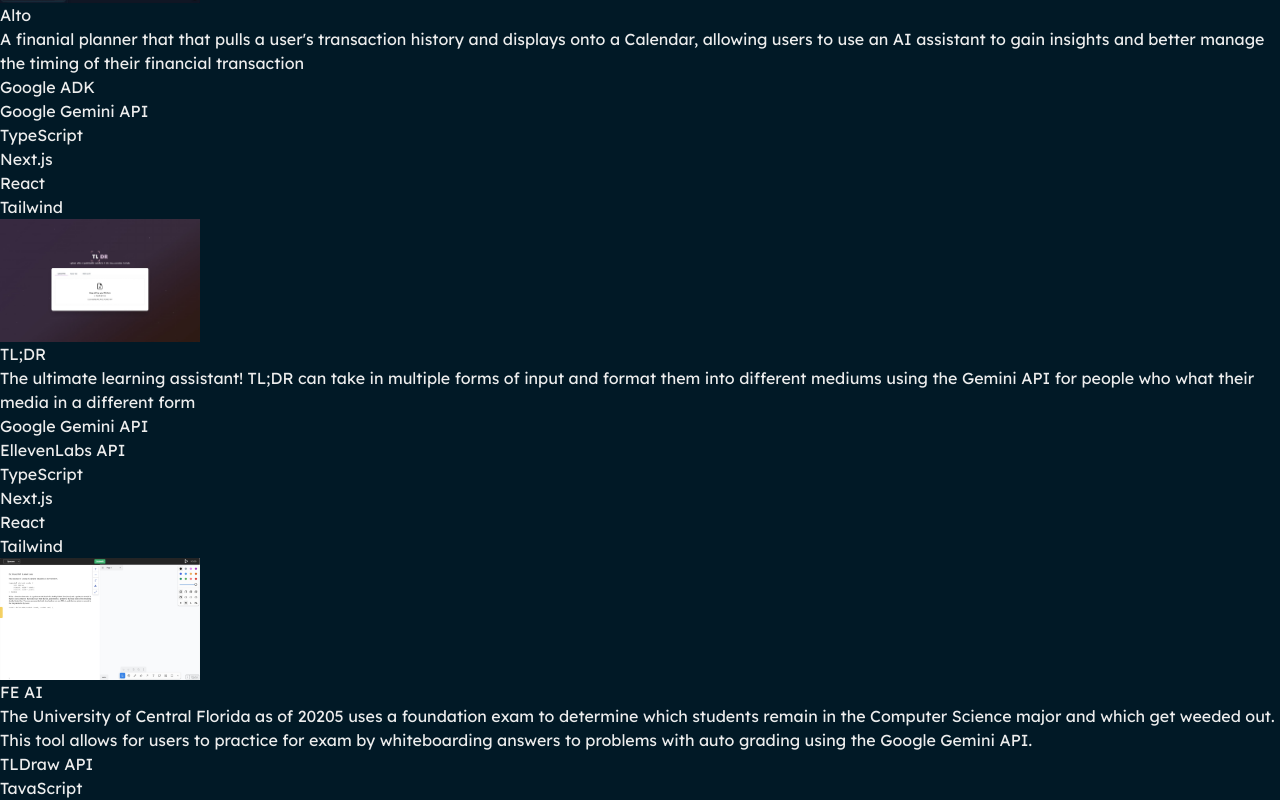
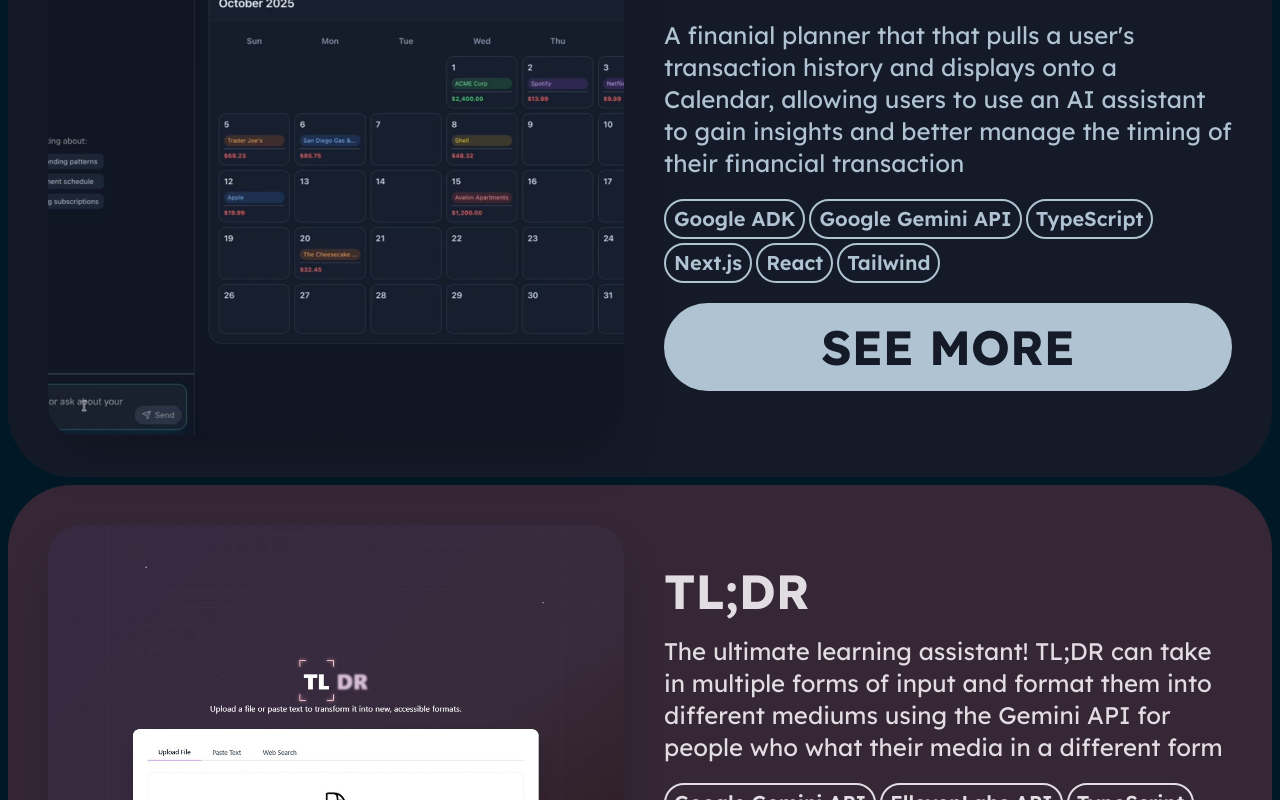
Before and after one commit to evans-christian2004/port, a Next.js app: page /projects in a window 1280 px wide. Shown: the part 340-1140 px from the top of the page. Built offline with nearby package versions, Linux system fonts and the light colour scheme.

Commit message:
made cards for projects in projects sectino

```diff
--- a/src/app/components/ImageCarousel.tsx
+++ b/src/app/components/ImageCarousel.tsx
@@ -32,7 +32,7 @@
   }, [emblaApi, onSelect]);
 
   return (
-    <div className="embla relative mx-auto my-5 sm:w-[45vw]">
+    <div className="embla relative mx-auto my-5">
       {/* Viewport */}
       <div className="embla__viewport overflow-hidden rounded-4xl" ref={emblaRef}>
         <div className="embla__container flex">
--- a/src/app/components/ProjectCard.tsx
+++ b/src/app/components/ProjectCard.tsx
@@ -8,15 +8,36 @@
 
 const ProjectCard = ({project}: projectCardProps) => {
   return (
-    <div className="">
-        <Image src={project.images[0]} width={200} height={150} alt={project.name}/>
-        <h2>{project.name}</h2>
-        <p>{project.description}</p>
+    <div
+      style={{
+        backgroundColor: project.primaryColor,
+        //border: `2px solid ${project.secondaryColor}`,
+        color: project.secondaryColor
+      }}
+        className="flex flex-col sm:flex-row gap-10 items-center p-10 m-2 rounded-[4rem] shadow-2xla">
+        <Image className='object-cover rounded-4xl shadow-2xl h-[32rem] w-[36rem]' src={project.images[0]} width={600} height={450} alt={project.name}/>
         <div className="">
-            {project.tags.map((name, index) => (
-                <p key={index}>{name}</p>
-            ))}
+          <h2 className='font-bold text-5xl'>{project.name}</h2>
+          <p className='text-2xl my-5'>{project.description}</p>
+          <div className="flex flex-wrap gap-1">
+              {project.tags.map((name, index) => (
+                  <p className={`font-semibold text-xl py-1 px-2 rounded-full border-2 border-[${project.secondaryColor}]`} key={index}>{name}</p>
+              ))}
+          </div>
+              <button
+                className='group rounded-full px-10 py-5 my-5 w-full
+                  hover:bg-[#e974e7] hover:cursor-pointer transition-all ease-in-out duration-300'
+                style={{background: project.secondaryColor, color: project.primaryColor}}
+              >
+                <p
+                className='text-2xl xl:text-5xl 2xl:text-6xl font-bold text-background-[B94DA1]
+                  group-hover:mx-3 transition-all ease-in-out duration-300'
+                >
+                  SEE MORE
+                </p>
+              </button>
         </div>
+
     </div>
 
   )
--- a/src/app/components/SkillsSection.tsx
+++ b/src/app/components/SkillsSection.tsx
@@ -38,7 +38,7 @@
         <h1 className='text-5xl xl:text-8xl font-semibold'>Skills:</h1>
         {skills.map((category) => (
             <div key={category.category}>
-                <h2 className='mt-10 mb-8 text-5xl text-center'>{category.category}:</h2>
+                <h2 className='mt-10 mb-8 text-3xl sm:text-5xl text-center'>{category.category}:</h2>
                 <motion.ul
                     className="flex justify-center flex-wrap gap-5"
                     variants={variants}
--- a/src/app/data/projects.ts
+++ b/src/app/data/projects.ts
@@ -33,7 +33,7 @@
 
   return fs
     .readdirSync(dir)
-    .filter((file) => /\.(jpg|jpeg|png|webp|gif)$/i.test(file))
+    .filter((file) => /\.(jpg|jpeg)$/i.test(file))
     .sort((a, b) => {
       const numA = parseInt(a.match(/\d+/)?.[0] ?? "0");
       const numB = parseInt(b.match(/\d+/)?.[0] ?? "0");
@@ -58,8 +58,8 @@
         ],
         repository: "https://github.com/evans-christian2004/alto-starter",
         isWinner: false,
-        primaryColor: "",
-        secondaryColor: "",
+        primaryColor: "#151A29",
+        secondaryColor: "#B0C3D2",
     },
     {
         name: "TL;DR",
@@ -77,13 +77,13 @@
         repository: "https://github.com/evans-christian2004/the-tldr-app",
         demo: "https://the-tldr-app.vercel.app/",
         isWinner: false,
-        primaryColor: "",
-        secondaryColor: "",
+        primaryColor: "#352735",
+        secondaryColor: "#E2DCE3",
     },
     {
         name: "FE AI",
         subtext: "Your Next Foundation Exam Prep Tool",
-        description: "The University of Central Florida as of 20205 uses a foundation exam to determine which students remain in the Computer Science major and which get weeded out. This tool allows for users to practice for exam by whiteboarding answers to problems with auto grading using the Google Gemini API.",
+        description: "The University of Central Florida as of 2025 uses a foundation exam to determine which students remain in the Computer Science major and which get weeded out. This tool allows for users to practice for exam by whiteboarding answers to problems with auto grading using the Google Gemini API.",
         tags: [
             "TLDraw API", "TavaScript", "React", "Tailwind"
         ],
@@ -94,8 +94,8 @@
         ],
         repository: "https://github.com/sebastian-noel/FE-AI",
         isWinner: false,
-        primaryColor: "",
-        secondaryColor: "",
+        primaryColor: "#242424",
+        secondaryColor: "#F6D164",
     },
     {
         name: "Sanity Blog Implimentation",
@@ -111,8 +111,8 @@
         ],
         repository: "https://github.com/evans-christian2004/sanity-blog",
         demo: "https://sanity-blog-smoky.vercel.app/posts/the-best-and-second-article-of-all-time",
-        primaryColor: "",
-        secondaryColor: "",
+        primaryColor: "#0B1309",
+        secondaryColor: "#EBF7E8",
     },
     //will be added once its styled more
     // {
@@ -144,8 +144,8 @@
 
         ],
         repository: "https://github.com/evans-christian2004/flashcards",
-        primaryColor: "",
-        secondaryColor: "",
+        primaryColor: "#427DB9",
+        secondaryColor: "#E0E8EA",
     },
     {
         name: "305 Life",
@@ -161,8 +161,8 @@
         images: [
 
         ],
-        primaryColor: "",
-        secondaryColor: "",
+        primaryColor: "#12A6C0",
+        secondaryColor: "#E3D1C3",
     },
     {
         name: "BlackJack",
@@ -178,8 +178,8 @@
         images: [
 
         ],
-        primaryColor: "",
-        secondaryColor: ""
+        primaryColor: "#02002A",
+        secondaryColor: "#E6F7FA"
     },
 ]
 
--- a/src/app/projects/page.tsx
+++ b/src/app/projects/page.tsx
@@ -8,7 +8,10 @@
     <div className='container mx-auto'>
       <h1 className='text-5xl xl:text-7xl mb-12 font-semibold'>Projects</h1>
       {projectsArray.map((project, index) => (
-        <ProjectCard key={index} project={project}/>
+        <ProjectCard
+          key={index}
+          project={project}
+        />
       ))}
     </div>
   )
```
